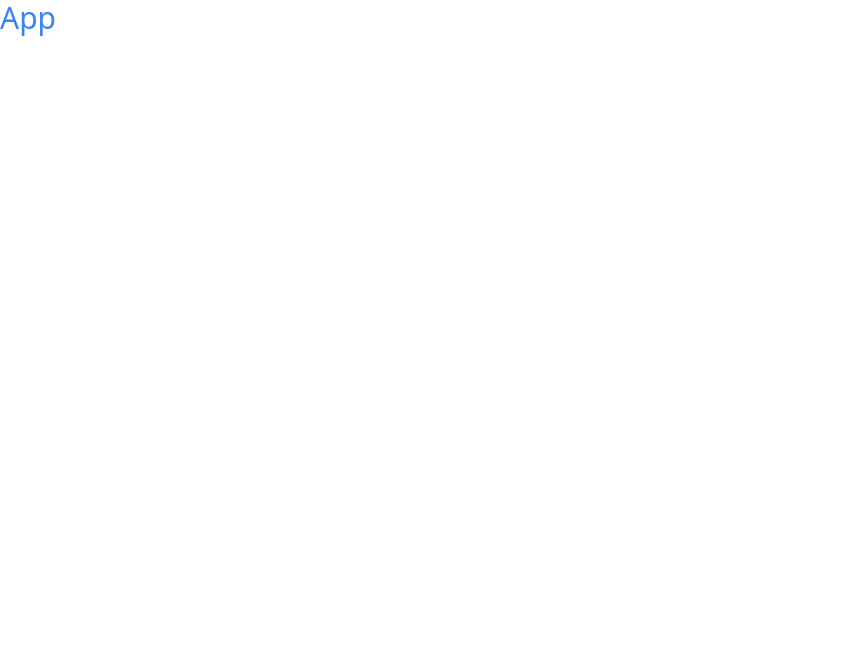
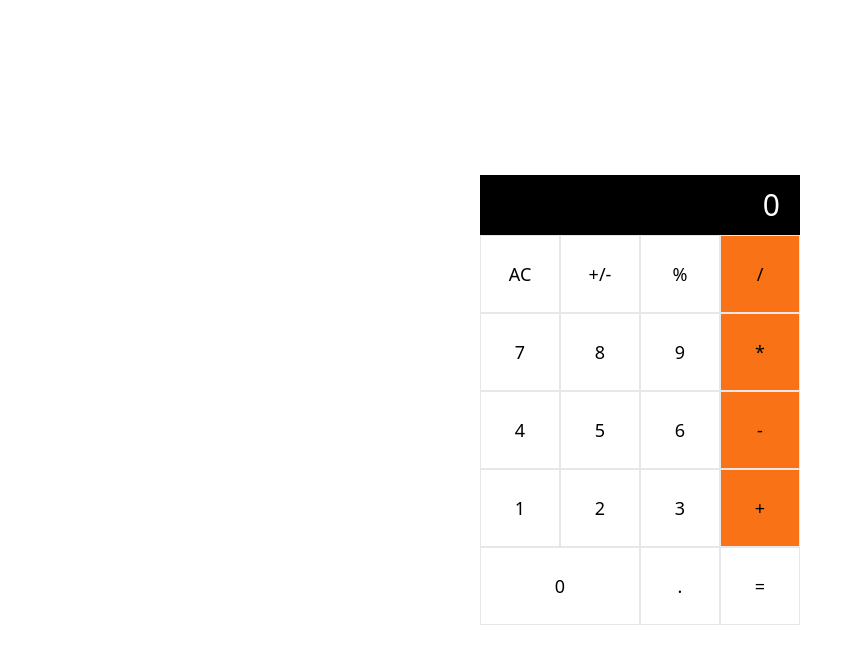
Before and after one commit to kaitcham/the-gym-react-exercises, a React (Vite) app: page / in a window 1280 px wide. Shown: the top 664 px of the page, without its empty margins (0-863 px from the left). Built offline with nearby package versions, Linux system fonts and the light colour scheme.

Commit message:
Display calculator

```diff
--- a/src/App.jsx
+++ b/src/App.jsx
@@ -1,9 +1,10 @@
 import React from "react";
+import Calculator from "./pages/Calculator";
 
 const App = () => {
   return (
-    <div>
-      <div className="text-3xl text-blue-500">App</div>
+    <div className="grid h-screen items-center">
+      <Calculator />
     </div>
   );
 };
```
